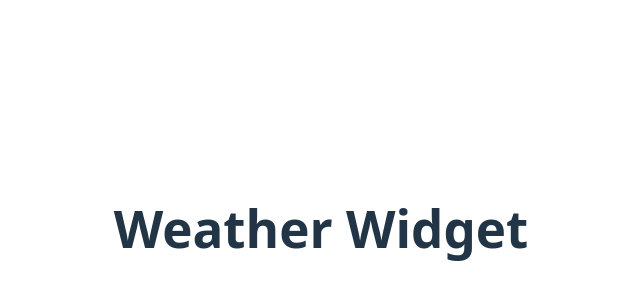
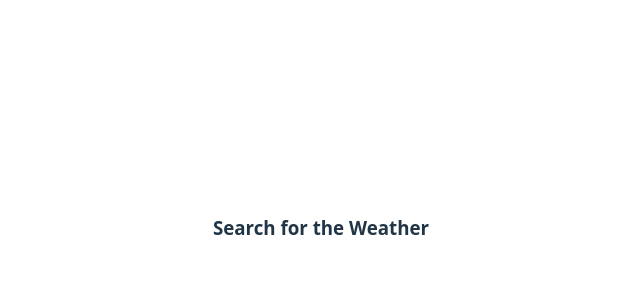
Before and after one commit to alokmuskan/Weather-Widget, a React (Vite) app: page / in a window 1280 px wide. Shown: the part 172-472 px from the top of the page, without its empty margins (319-959 px from the left). Built offline with nearby package versions, Linux system fonts and the light colour scheme.

Commit message:
created SearchBox.jsx and rendered it and imported it in App.jsx

```diff
--- a/src/App.jsx
+++ b/src/App.jsx
@@ -1,14 +1,12 @@
-import { useState } from 'react'
-import reactLogo from './assets/react.svg'
-import viteLogo from '/vite.svg'
 import './App.css'
+import SearchBox from './SearchBox';
 
 function App() {
-  const [count, setCount] = useState(0)
+
 
   return (
     <>
-     <h1>Weather Widget</h1>
+     <SearchBox />
     </>
   );
 }
--- a/src/SearchBox.jsx
+++ b/src/SearchBox.jsx
@@ -0,0 +1,7 @@
+export default function SearchBox() {
+    return (
+        <div>
+            <h3>Search for the Weather</h3>
+        </div>
+    );
+}
```
